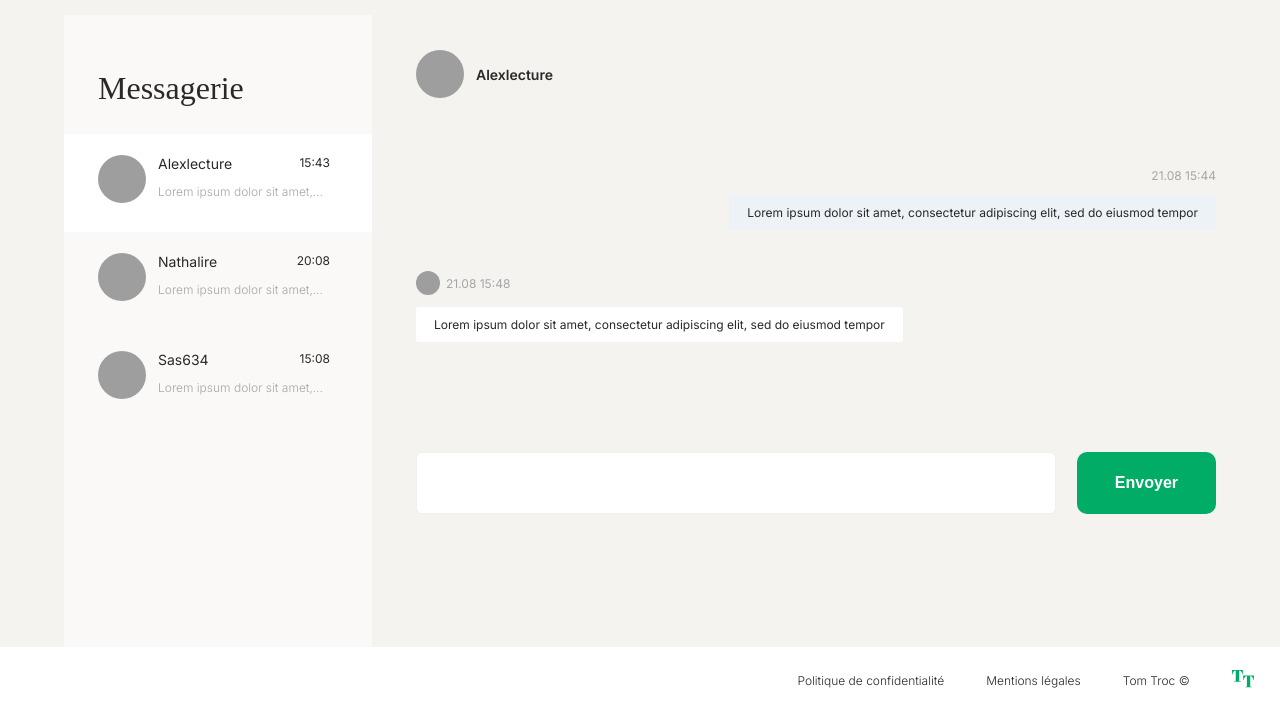
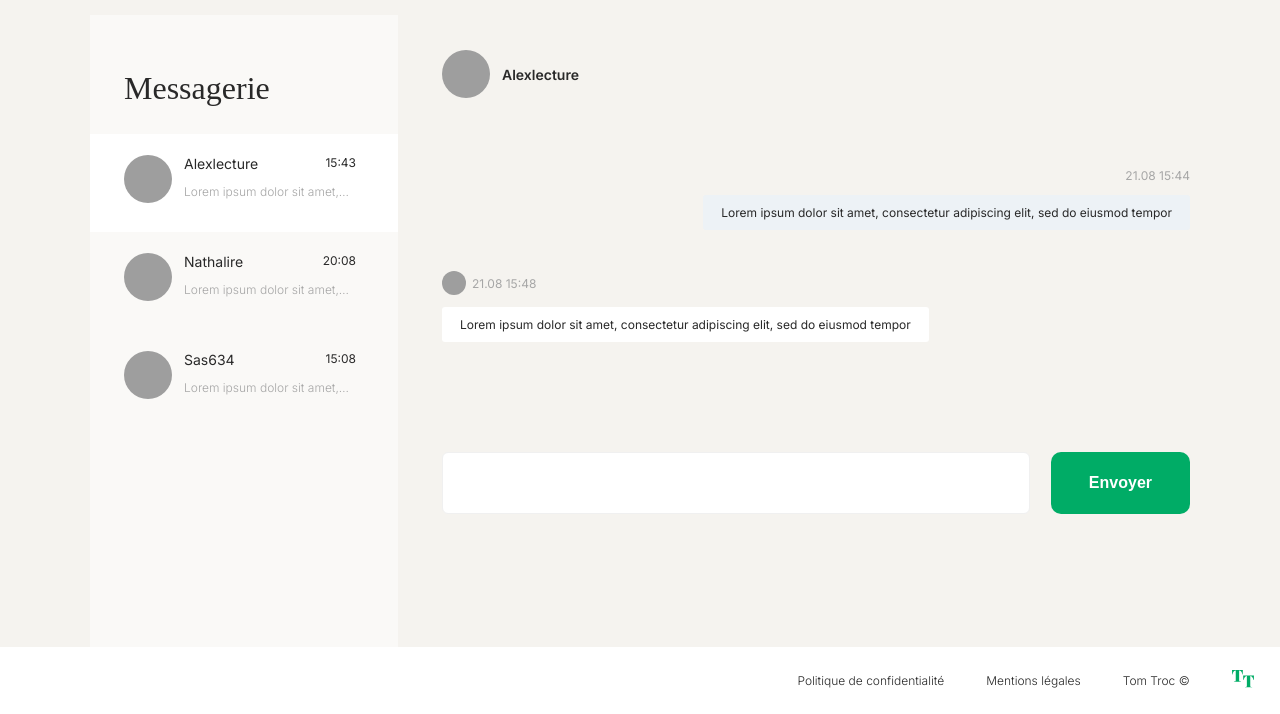
Before and after one commit to nutbreaker/projet_4_b, a PHP site: page /views/chat.php in a window 1280 px wide. Shown: the part 86-800 px from the top of the page. Run offline with PHP 8.4, Linux system fonts and the light colour scheme; some web fonts are replaced; grey boxes are pictures that could not be loaded.

Commit message:
fix: account container and chat container
- [X] use `--container-max-width` to set the `account-container` max width
- [X] `chat-container` change max width, padding and `main` background color

```diff
--- a/public/css/style.css
+++ b/public/css/style.css
@@ -853,7 +853,7 @@ Account
 
 .account-container {
     width: var(--template-width);
-    max-width: 114rem;
+    max-width: var(--container-max-width);
 }
 
 .account-admin,
@@ -1194,10 +1194,15 @@ Profile
 Chat
 ********************************************************************************
 */
+main:has(.chat-container) {
+    background-color: var(--color-lightest-gray);
+}
+
 .chat-container {
     display: flex;
     width: 100%;
-    padding: 1.5em clamp(2rem, 5vw, 15rem) 0;
+    max-width: var(--container-max-width);
+    padding: 1.5em 2rem 0;
     flex-grow: 1;
 }
 
```
